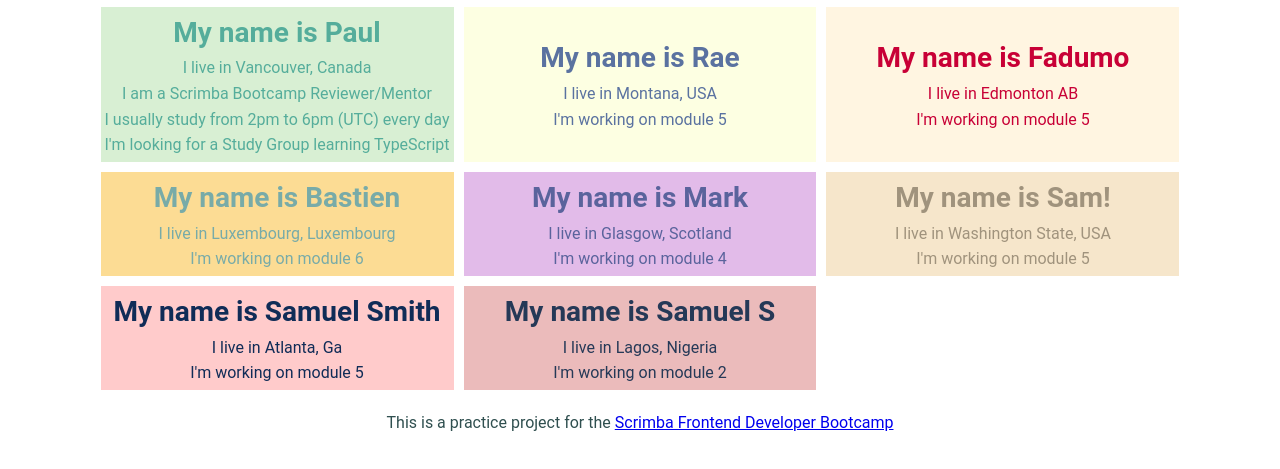
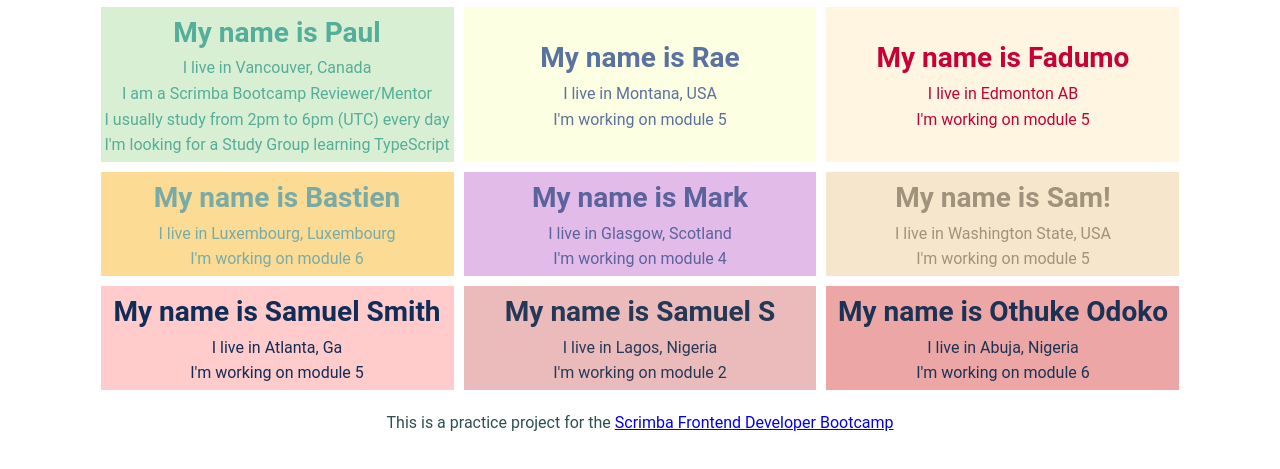
Before and after one commit to ScrimbaBootcamp/bookcamp-practice-squares, a website built with Vite: page index.html in a window 1280 px wide. Shown: the part 71-540 px from the top of the page. Built offline with nearby package versions, Linux system fonts and the light colour scheme.

Commit message:
Addedcontributor

```diff
--- a/index.html
+++ b/index.html
@@ -54,6 +54,11 @@
           <p>I live in Lagos, Nigeria</p>
           <p>I'm working on module 2</p>
         </section>
+        <section class="practice-square" id="square-9">
+          <h2>My name is Othuke Odoko</h2>
+          <p>I live in Abuja, Nigeria</p>
+          <p>I'm working on module 6</p>
+        </section>
       </main>
 
       <footer>
--- a/style.css
+++ b/style.css
@@ -99,6 +99,10 @@ h3 {
   background-color: #ebbbbb;
   color: #253957;
 }
+#square-9 {
+  background-color: #eda6a6;
+  color: #1b3254;
+}
 
 footer {
   margin-top: 2rem;
```
